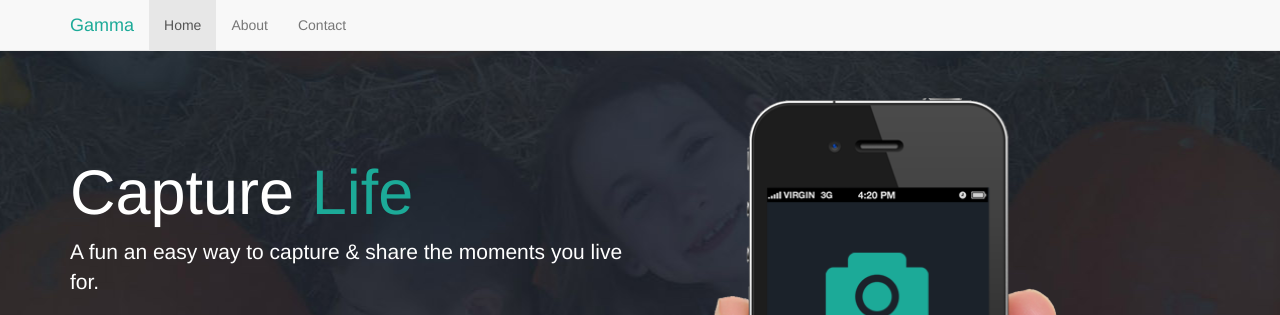
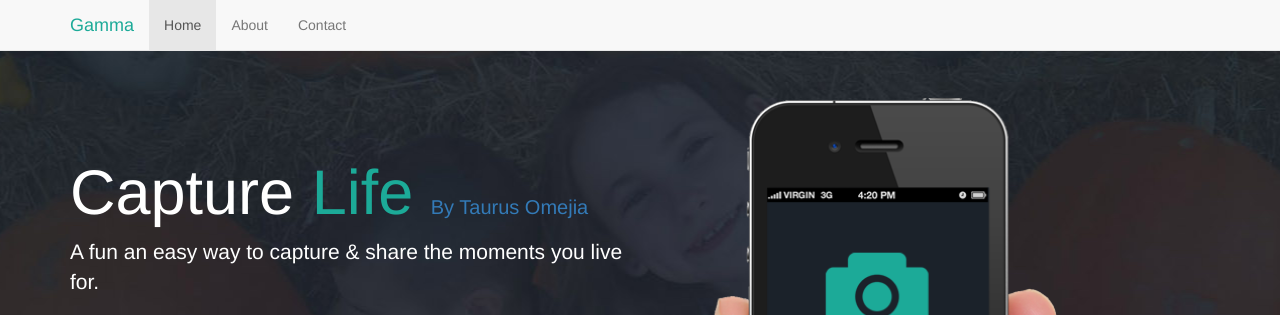
Before and after one commit to bolenton/gamma-app, a plain HTML site: page index.html in a window 1280 px wide. Shown: the top 315 px of the page. Drawn offline with nearby package versions, Linux system fonts and the light colour scheme.

Commit message:
Fixed some css, in jumbotron

```diff
--- a/css/style.css
+++ b/css/style.css
@@ -4,6 +4,15 @@ body {
 
 .em-text {
     color: #1caa98 !important;
+}
+
+.sub-info a{
+    font-size: 20px;
+    text-decoration: none;
+}
+
+.sub-info a:visited{
+    color: darkgoldenrod;
 }
 
 section{
@@ -21,6 +30,8 @@ section{
 .jumbotron h1{
     margin-top: 60px
 }
+
+
 
 .jumbotron p {
     margin-bottom: 40px;
--- a/index.html
+++ b/index.html
@@ -42,7 +42,7 @@
         <div class="container">
             <div class="row">
                 <div class="col-md-6">
-                    <h1>Capture <span class="em-text">Life</span></h1>
+                    <h1>Capture <span class="em-text">Life</span> <span class="sub-info"> <a href="http://www.tauruso.com" target="blank"> By Taurus Omejia</a></span></h1>
                     <p>A fun an easy way to capture & share the moments you live for.</p>
                     <a href="#"><img class="app-btn" src="img/icon_app_store.png"></a>
                     <a href="#"><img class="app-btn" src="img/icon_google_play.png"></a>
@@ -119,7 +119,7 @@
                     </ul>
                 </div>
                 <div class="col-md-6">
-                    <p>Copyright &copy; 2015, All Rights Reserved</p>
+                    <p>Copyright &copy; 2016, All Rights Reserved</p>
                 </div>
             </div>
         </div>
```
